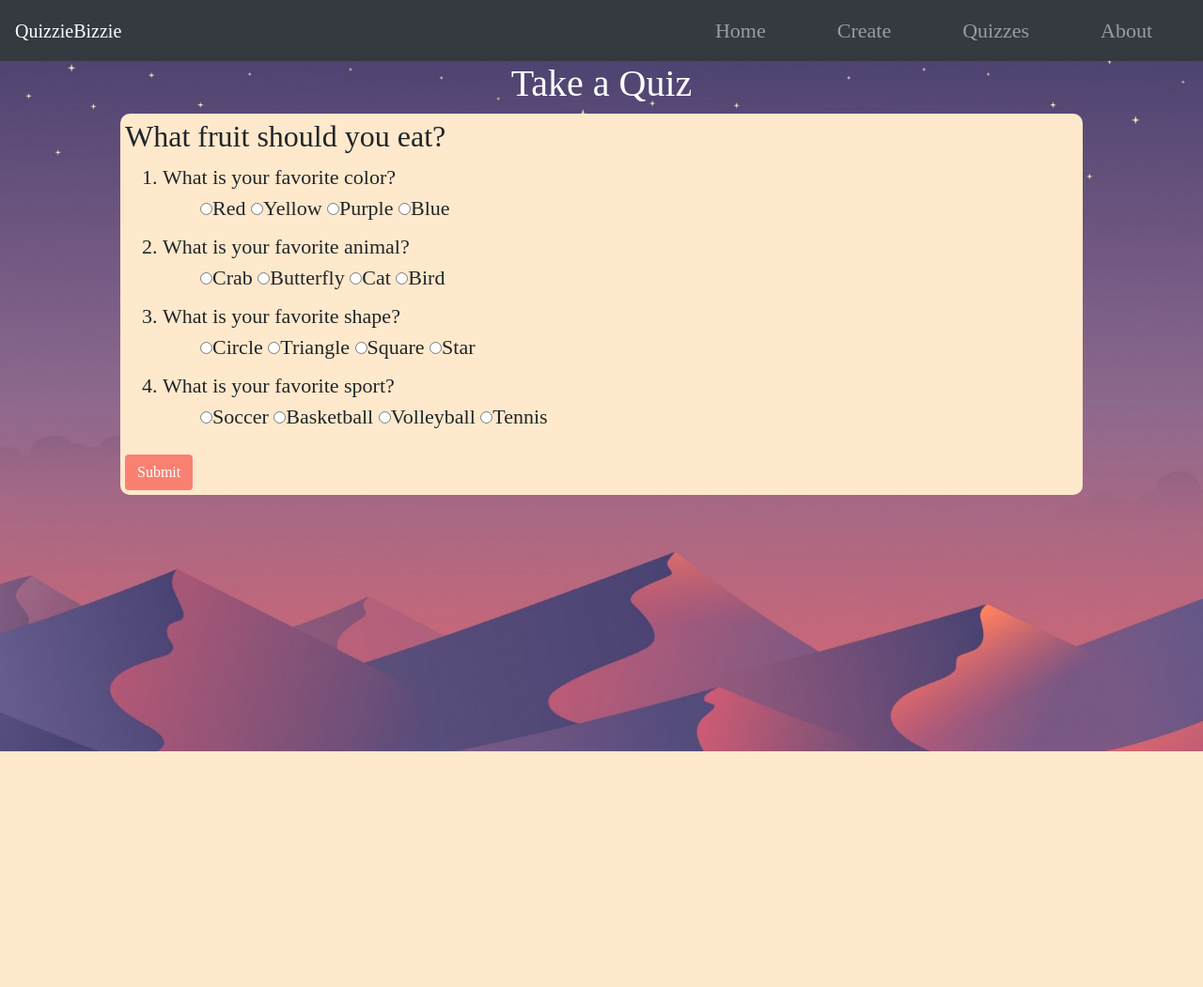
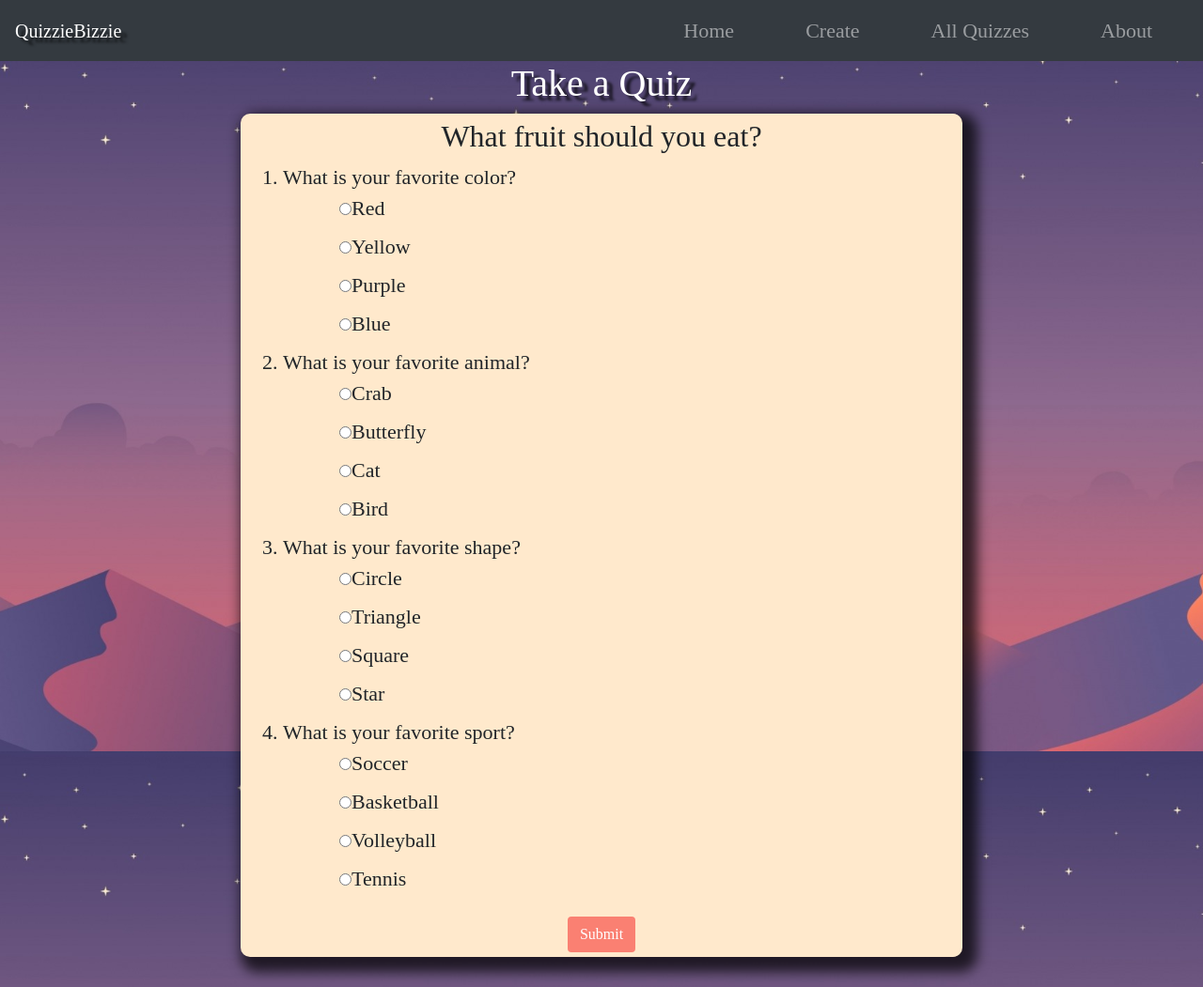
Before and after one commit to DalisaNguyen/QuizzieBizzie, a Flask app: page /take/quiz/1 in a window 1280 px wide. Shown: the whole page at 94% size. Before the commit the page ends 800 px from the top, so only its background shows below. Run offline with Flask 2, Linux system fonts and the light colour scheme; data comes from the database, SQL or seed files in the repository; some libraries are stand-ins or nearby versions; some web fonts are replaced.

Commit message:
Made some visual changes and button changes.

```diff
--- a/static/css/style.css
+++ b/static/css/style.css
@@ -37,7 +37,7 @@ body {
   background-size: cover;
 }
 
-#result{
+#result {
   border-radius: 10px;
   background-color: rgb(255, 233, 204);
   padding: 25px 25px;
@@ -45,6 +45,8 @@ body {
   display: block;
   margin-left: 0%;
   margin-right: 0%;
+  -webkit-box-shadow: 8px 8px 13px 5px rgba(0, 0, 0, 0.7);
+  box-shadow: 8px 8px 13px 8px rgba(0, 0, 0, 0.7);
 }
 
 #result-div {
@@ -54,7 +56,7 @@ body {
   top: 45%;
   left: 50%;
   -webkit-transform: translate(-50%, -50%);
-          transform: translate(-50%, -50%);
+  transform: translate(-50%, -50%);
 }
 
 h1 {
@@ -65,11 +67,20 @@ h1 {
   border-radius: 10px;
   background-color: rgb(255, 233, 204);
   padding: 10px 10px;
+  -webkit-box-shadow: 8px 8px 13px 5px rgba(0, 0, 0, 0.7);
+  box-shadow: 8px 8px 13px 8px rgba(0, 0, 0, 0.7);
 }
 
-#home-Buttons{
+#home-Buttons {
   background-color: salmon;
   color: white;
+}
+
+#home-Buttons:hover {
+  background-color: rgb(133, 83, 77);
+  box-shadow: 0px 15px 20px rgba(46, 29, 29, 0.4);
+  color: #fff;
+  transform: translateY(-3px);
 }
 
 a {
@@ -89,13 +100,15 @@ a {
   list-style: none;
   margin-bottom: 5px;
   transition: transform 133ms ease-in-out;
+  -webkit-box-shadow: 8px 8px 13px 5px rgba(0, 0, 0, 0.7);
+  box-shadow: 8px 8px 13px 8px rgba(0, 0, 0, 0.7);
 }
 
 #view-quizes:hover {
   transform: scale(1.13);
 }
 
-h1{
+h1 {
   text-align: center;
 }
 
@@ -107,6 +120,8 @@ h1{
   display: block;
   margin-left: 10%;
   margin-right: 10%;
+  -webkit-box-shadow: 8px 8px 13px 5px rgba(0, 0, 0, 0.7);
+  box-shadow: 8px 8px 13px 8px rgba(0, 0, 0, 0.7);
 }
 
 #take-quiz {
@@ -115,11 +130,13 @@ h1{
   padding: 5px 5px;
   text-align: left;
   display: block;
-  margin-left: 10%;
-  margin-right: 10%;
+  margin-left: 20%;
+  margin-right: 20%;
+  -webkit-box-shadow: 8px 8px 13px 5px rgba(0, 0, 0, 0.7);
+  box-shadow: 8px 8px 13px 8px rgba(0, 0, 0, 0.7);
 }
 
-#create-quiz{
+#create-quiz {
   border-radius: 10px;
   background-color: rgb(255, 233, 204);
   padding: 5px 5px;
@@ -127,9 +144,24 @@ h1{
   display: block;
   margin-left: 10%;
   margin-right: 10%;
+  -webkit-box-shadow: 8px 8px 13px 5px rgba(0, 0, 0, 0.7);
+  box-shadow: 8px 8px 13px 8px rgba(0, 0, 0, 0.7);
 }
 
 .navbar-nav li {
   padding-left: 30px;
   padding-right: 30px;
 }
+
+#quiz-Buttons {
+  background-color: salmon;
+  color: white;
+  align-content: center;
+}
+
+#quiz-Buttons:hover {
+  background-color: rgb(133, 83, 77);
+  box-shadow: 0px 15px 20px rgba(46, 29, 29, 0.4);
+  color: #fff;
+  transform: translateY(-3px);
+}
--- a/templates/about.html
+++ b/templates/about.html
@@ -9,7 +9,7 @@
 <body id="about-body">
     <header>
         {% include 'navbar.html' %}
-        <h1>About</h1>
+        <h1 style="text-shadow: 6px 5px 3px rgba(0,0,0,0.7);">About</h1>
     </header>
     <main id="about" class="jumbotron">
         <p>This is a project made for CPSC 349.</p>
--- a/templates/create_quiz.html
+++ b/templates/create_quiz.html
@@ -7,7 +7,7 @@
     <header>
         {% include 'navbar.html' %}
 
-        <h1>Create a Quiz</h1>
+        <h1 style="text-shadow: 6px 5px 3px rgba(0,0,0,0.7);">Create a Quiz</h1>
         {% if message %}
         <p>{{ message }}</p>
         {% endif %}
--- a/templates/header.html
+++ b/templates/header.html
@@ -4,6 +4,7 @@
     integrity="sha384-TX8t27EcRE3e/ihU7zmQxVncDAy5uIKz4rEkgIXeMed4M0jlfIDPvg6uqKI2xXr2" crossorigin="anonymous">
 <link rel="stylesheet" href="{{ url_for('static', filename='css/style.css') }}">
 <link href='https://fonts.googleapis.com/css?family=Margarine' rel='stylesheet'>
+<link rel="icon" type="image/png" href="{{ url_for('static', filename='images/favicon.ico') }}">
 <style>
     body {
         font-family: 'Margarine';
--- a/templates/index.html
+++ b/templates/index.html
@@ -9,7 +9,7 @@
 <body id="home-body">
     {% include 'navbar.html' %}
     <div class="container text-center">
-        <h1>Create A Quiz!</h1>
+        <h1 style="text-shadow: 6px 5px 3px rgba(0,0,0,0.7);">Create A Quiz!</h1>
         <main class="jumbotron" id="main-tag">
             <p> Some of the most popular quizzes are ones that give you information that pertains to you.
                 You might have run across quizzes that are funny, serious, or completely random.
--- a/templates/navbar.html
+++ b/templates/navbar.html
@@ -1,5 +1,5 @@
 <nav class="navbar navbar-expand-lg navbar-dark bg-dark">
-  <a class="navbar-brand" href="/">QuizzieBizzie</a>
+  <a class="navbar-brand" href="/" style="text-shadow: 6px 5px 3px rgba(0,0,0,0.7);">QuizzieBizzie</a>
   <button class="navbar-toggler" type="button" data-toggle="collapse" data-target="#navbarSupportedContent"
     aria-controls="navbarSupportedContent" aria-expanded="false" aria-label="Toggle navigation">
     <span class="navbar-toggler-icon"></span>
@@ -13,7 +13,7 @@
         <a class="nav-link" href="/create/quiz">Create</a>
       </li>
       <li class="nav-item">
-        <a class="nav-link" href="/view/all/quizzes">Quizzes</a>
+        <a class="nav-link" href="/view/all/quizzes">All Quizzes</a>
       </li>
       <li class="nav-item">
         <a class="nav-link" href="/about">About</a>
--- a/templates/take_quiz.html
+++ b/templates/take_quiz.html
@@ -5,31 +5,35 @@
     <title>Take a Quiz</title>
     {% include 'header.html' %}
 </head>
+
 <body id="create-body">
     {% include 'navbar.html' %}
     <header>
-        <h1>Take a Quiz</h1>
+        <h1 style="text-shadow: 6px 5px 3px rgba(0,0,0,0.7);">Take a Quiz</h1>
     </header>
-
     <main class="jumbotron" id="take-quiz">
         <form action="/take/quiz/{{ quiz.quiz_id }}" method="post">
             {% if quiz %}
-            <h2>{{ quiz.quiz_name }}</h2>
+            <div style="text-align: center;">
+                <h2>{{ quiz.quiz_name }}</h2>
+            </div>
             <ol>
                 {% for question in quiz.questions %}
                 <li>{{question.question_name}}</li>
                 <ul>
                     {% for answer in question.answers %}
-                    <label>
-                        <input type="radio" name="{{ question.question_id }}"
-                            value="{{ answer.result }}">{{ answer.answer_name }}
-                    </label>
+                    <div class="form-check">
+                        <label>
+                            <input type="radio" name="{{ question.question_id }}"
+                                value="{{ answer.result }}">{{ answer.answer_name }}
+                        </label>
+                    </div>
                     {% endfor %}
                 </ul>
                 {% endfor %}
             </ol>
             {% endif %}
-            <input class="btn" id="home-Buttons" type="submit">
+            <div style="text-align: center;"><input class="btn" id="quiz-Buttons" type="submit"></div>
         </form>
     </main>
     {% include 'script.html' %}
--- a/templates/view_all_quizzes.html
+++ b/templates/view_all_quizzes.html
@@ -10,9 +10,8 @@
     {% include 'navbar.html' %}
     <div class="container text-center">
         <header>
-            <h1> View All Quizzes </h1>
+            <h1 style="text-shadow: 6px 5px 3px rgba(0,0,0,0.7);"> View All Quizzes </h1>
         </header>
-
         <main>
             <form>
                 {% if quiz %}
```
Also changed, not shown: templates/result.html (+4 -9 lines), static/images/favicon.ico (added).
